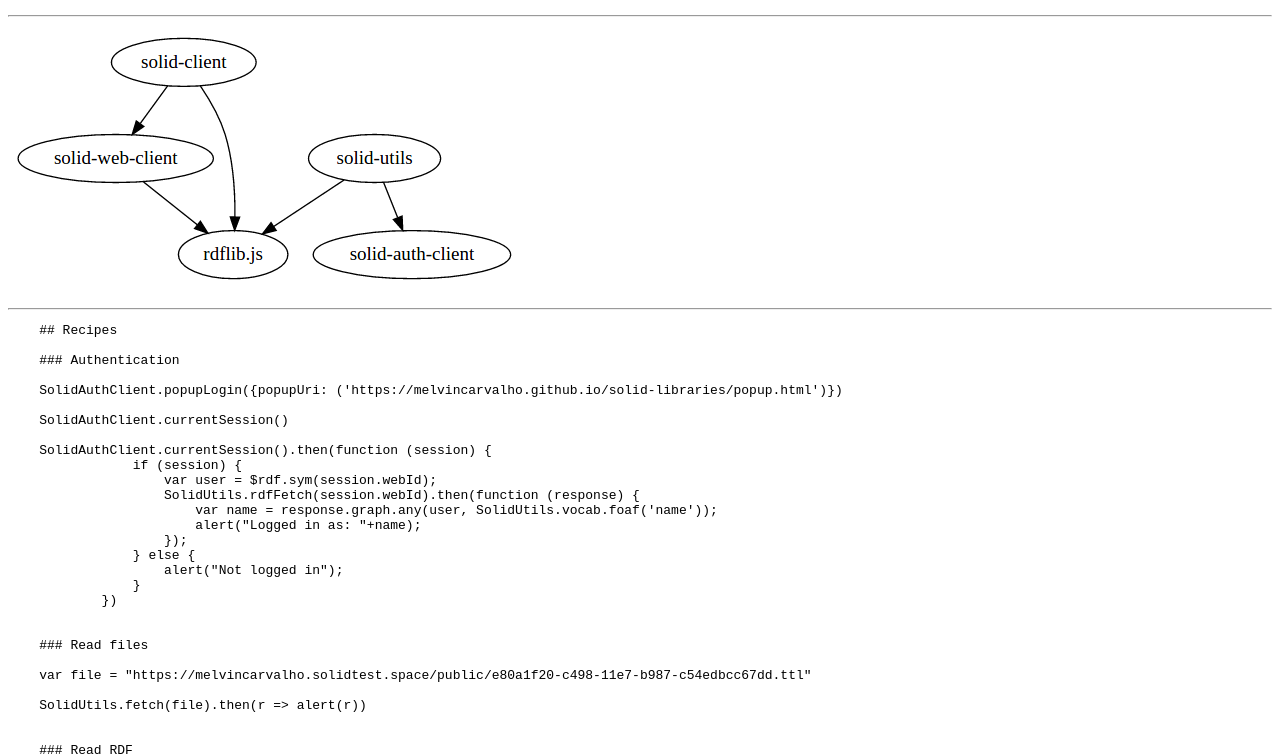
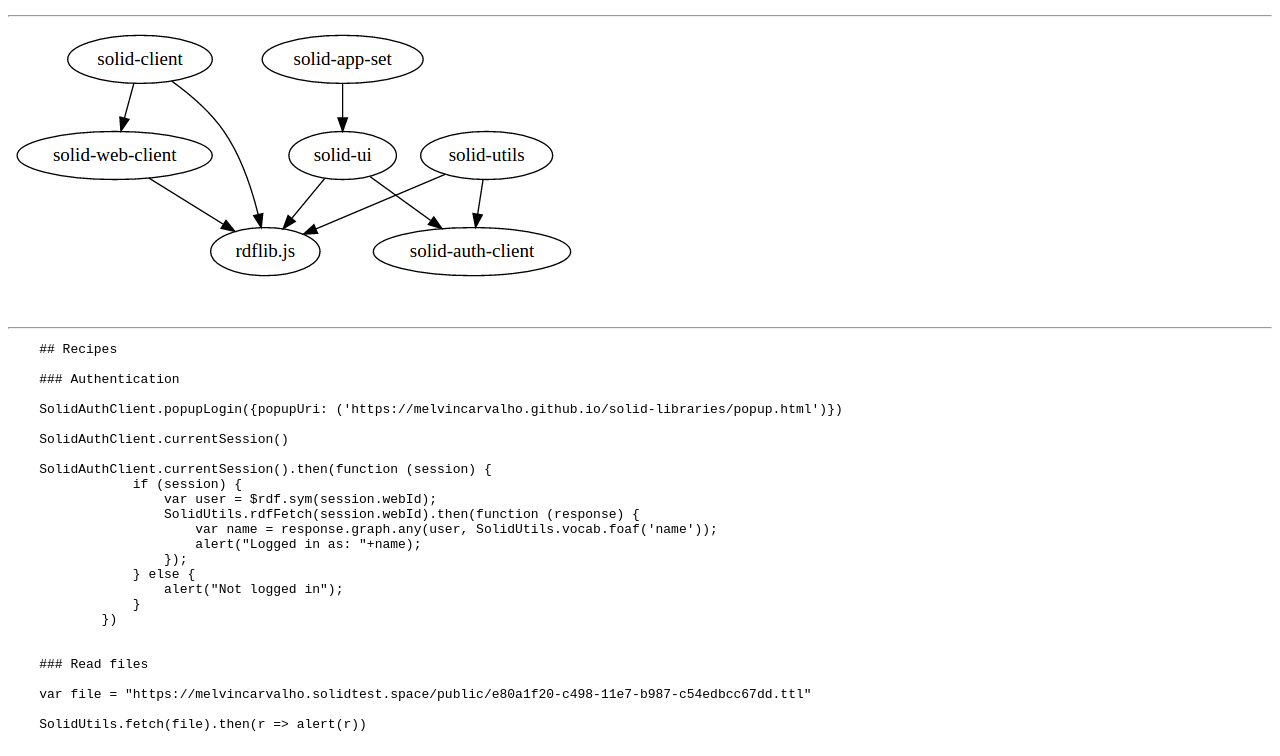
Before and after one commit to melvincarvalho/solid-libraries, a plain HTML site: page index.html in a window 1280 px wide. Shown: the part 44-800 px from the top of the page. Drawn offline with Linux system fonts and the light colour scheme.

Commit message:
full libs

```diff
--- a/index.html
+++ b/index.html
@@ -16,7 +16,7 @@
 
     <hr>
 
-    <img src="images/solidlibssmall.png" />
+    <img src="images/solidlibsfull.png" />
 
     <hr>
 
```
Also changed, not shown: images/solidlibsfull.png (added).
